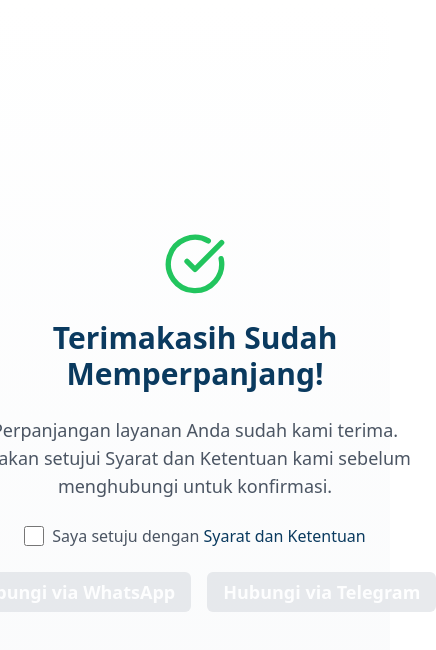
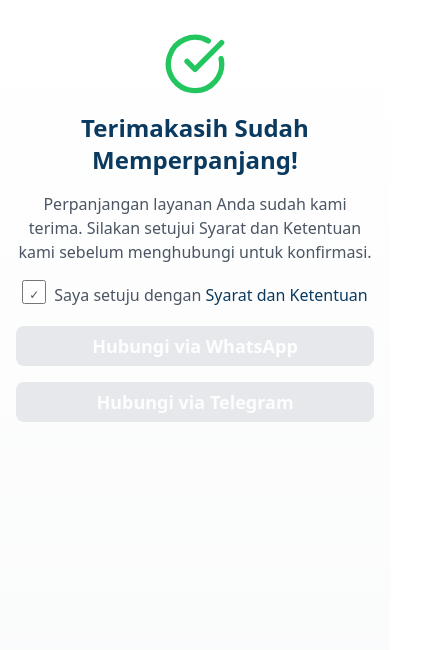
Before and after one commit to asfahulmuhib/streamhibwebsite, a React (Vite) app: page /renewalsuccessfull in a window 390 px wide. Shown: the top 650 px of the page, 436 px wide, since content can reach past the window. Built offline with nearby package versions, Linux system fonts and the light colour scheme.

Commit message:
Update RenewalSuccessfull.tsx

```diff
--- a/src/pages/RenewalSuccessfull.tsx
+++ b/src/pages/RenewalSuccessfull.tsx
@@ -4,12 +4,12 @@ import { CheckCircle } from "lucide-react";
 import { useLanguage } from '@/context/LanguageContext';
 import { Link } from 'react-router-dom';
 
-const RenewalSuccessfull: React.FC = () => {
+const PaymentSuccessfull: React.FC = () => {
   const { language } = useLanguage();
-  const [isAgreed, setIsAgreed] = useState(false); // State untuk checkbox
+  const [isAgreed, setIsAgreed] = useState(false);
 
   const handleWhatsAppClick = () => {
-    window.open("https://wa.me/6285722165165?text=Halo%20kak%2C%20saya%20sudah%20perpanjang%20paket%20di%20StreamHib%2C%20bisa%20segera%20diperbarui%20servernya%3F", "_blank", "noopener,noreferrer");
+    window.open("https://wa.me/6285722165165?text=Halo%20kak%2C%20saya%20sudah%20perpanjang%20paket%20di%20StreamHib%2C%20bisa%20segera%20diperbarui%3F", "_blank", "noopener,noreferrer");
   };
 
   const handleTelegramClick = () => {
@@ -36,46 +36,51 @@ const RenewalSuccessfull: React.FC = () => {
   } as const;
 
   return (
-    <section className="min-h-screen flex items-center justify-center bg-gradient-to-b from-white to-gray-50 px-4 py-16">
-      <div className="max-w-md mx-auto text-center space-y-6 animate-fade-in">
+    <section className="min-h-screen bg-gradient-to-b from-white to-gray-50 px-4 py-8 sm:py-12">
+      <div className="max-w-md mx-auto text-center space-y-4 sm:space-y-6">
         <CheckCircle className="h-16 w-16 text-green-500 mx-auto" />
-        <h1 className="text-3xl md:text-4xl font-bold text-streamhib-blue">
+        <h1 className="text-2xl sm:text-3xl md:text-4xl font-bold text-streamhib-blue">
           {translations[language].title}
         </h1>
-        <p className="text-lg text-gray-600">
+        <p className="text-base sm:text-lg text-gray-600">
           {translations[language].message}
         </p>
         <div className="flex items-center justify-center space-x-2">
+          <div className="relative">
             <input
               type="checkbox"
               id="terms-agreement"
               checked={isAgreed}
               onChange={(e) => setIsAgreed(e.target.checked)}
-            className="h-5 w-5 text-streamhib-blue border-gray-300 rounded focus:ring-streamhib-blue"
+              className="h-6 w-6 sm:h-5 sm:w-5 text-streamhib-blue border-gray-300 rounded focus:ring-streamhib-blue"
             />
-          <label htmlFor="terms-agreement" className="text-gray-600">
+            <div className="absolute inset-0 flex items-center justify-center pointer-events-none">
+              <span className="text-xs sm:text-sm text-gray-600">✓</span>
+            </div>
+          </div>
+          <label htmlFor="terms-agreement" className="text-base sm:text-sm text-gray-600">
             {translations[language].checkboxLabel}
-            <Link to="/terms" className="text-streamhib-blue hover:underline">
+            <Link to="/terms" className="text-streamhib-blue hover:underline text-base sm:text-sm">
               {translations[language].termsLink}
             </Link>
           </label>
         </div>
-        <div className="flex justify-center space-x-4">
+        <div className="flex flex-col sm:flex-row justify-center space-y-4 sm:space-y-0 sm:space-x-4">
           <Button
             onClick={handleWhatsAppClick}
             disabled={!isAgreed}
-            className={`${
+            className={`w-full sm:w-auto ${
               isAgreed ? 'bg-[#25D366] hover:bg-[#128C7E]' : 'bg-gray-300 cursor-not-allowed'
-            } text-white font-semibold text-lg`}
+            } text-white font-semibold text-lg py-2 px-4 rounded-lg`}
           >
             {translations[language].buttonWhatsApp}
           </Button>
           <Button
             onClick={handleTelegramClick}
             disabled={!isAgreed}
-            className={`${
+            className={`w-full sm:w-auto ${
               isAgreed ? 'bg-[#1E90FF] hover:bg-[#147BC9]' : 'bg-gray-300 cursor-not-allowed'
-            } text-white font-semibold text-lg`}
+            } text-white font-semibold text-lg py-2 px-4 rounded-lg`}
           >
             {translations[language].buttonTelegram}
           </Button>
@@ -85,4 +90,4 @@ const RenewalSuccessfull: React.FC = () => {
   );
 };
 
-export default RenewalSuccessfull;
+export default PaymentSuccessfull;
```
Lines whose indentation alone changed are shown as unchanged.
